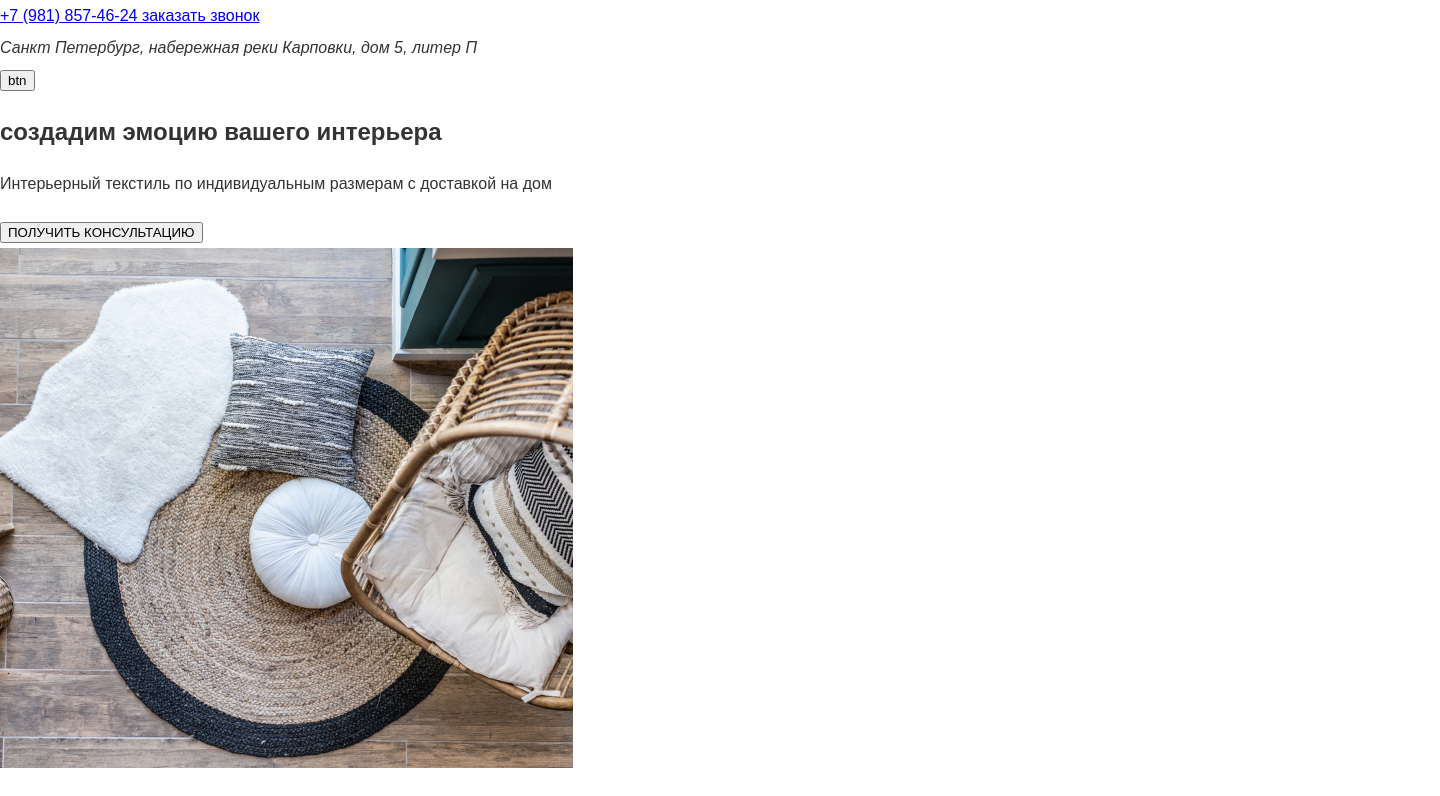
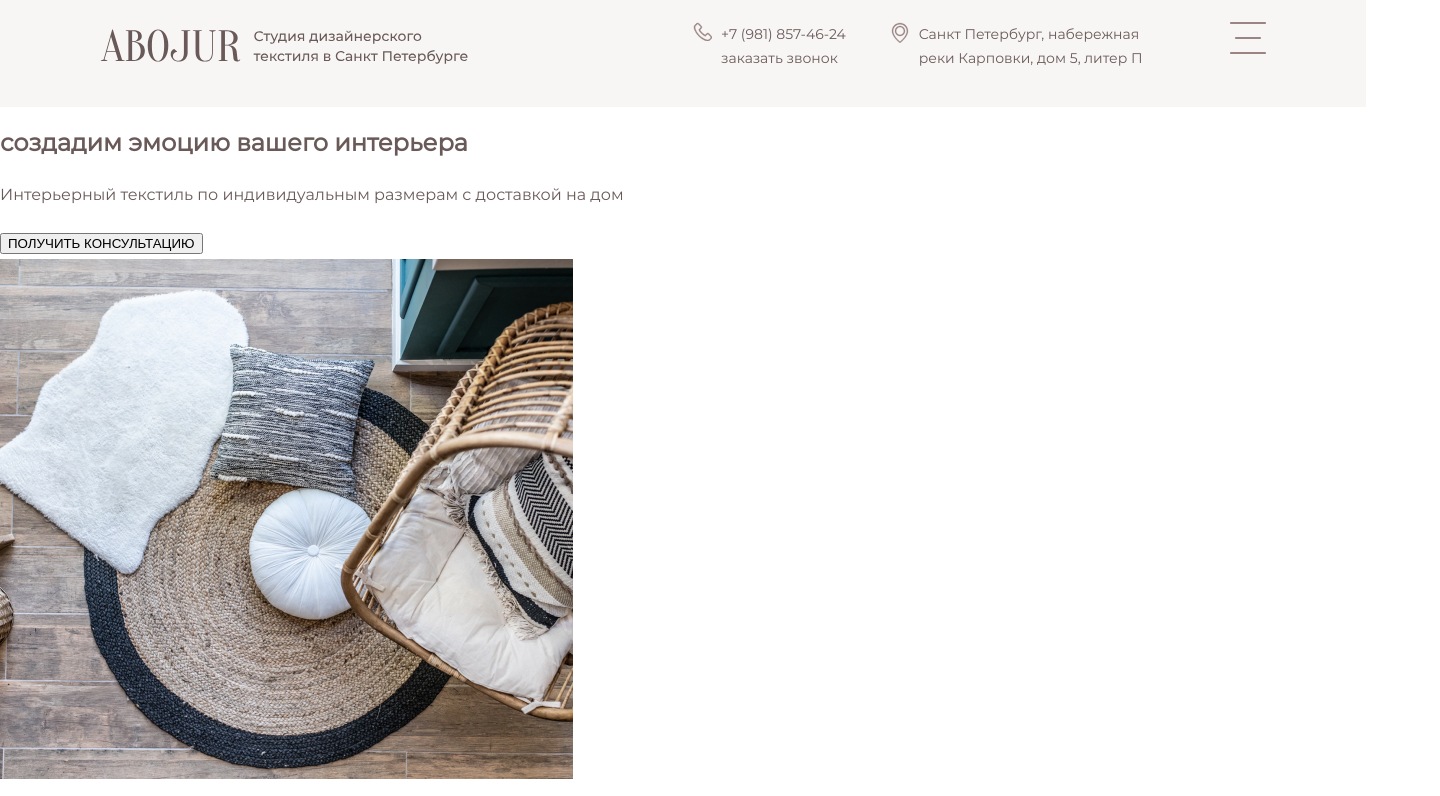
Before and after one commit to shurawi/Abojur, a website: page source/index.html in a window 1280 px wide. Shown: the top 796 px of the page, 1440 px wide, since content can reach past the window. Drawn offline with Linux system fonts and the light colour scheme.

Commit message:
adds styles for head.scss

```diff
--- a/source/index.html
+++ b/source/index.html
@@ -4,22 +4,32 @@
     <meta charset="utf-8">
     <meta name="viewport" content="width=device-width, initial-scale=1">
     <link href="css/style.min.css" rel="stylesheet">
+    <link href="fonts/Montserrat-Regular.woff" as="font" rel="preload">
+    <link href="fonts/Montserrat-Regular.woff2" as="font" rel="preload">
+    <link href="fonts/Montserrat-Medium.woff" as="font" rel="preload">
+    <link href="fonts/Montserrat-Medium.woff2" as="font" rel="preload">
+    <link href="fonts/OldStandardTT-Regular.woff" as="font" rel="preload">
+    <link href="fonts/OldStandardTT-Regular.woff2" as="font" rel="preload">
     <title>Abojur. Студия дизайнерского текстиля в Санкт Петербурге</title>
   </head>
-  <body>
-    <head class="head">
+  <body class="page">
+    <header class="head">
+      <div class="wrap">
         <nav class="head__nav">
-        <a class="head__logo" href="#"></a>
-        <a href="tel:+79818574624">+7 (981) 857-46-24 заказать звонок</a>
+          <a class="head__logo" href="#">
+            <img src="img/logo_icon.svg" width="375" height="52" alt="Логотип студии дизайнерского текстиля «Abojur»">
+          </a>
+          <a class="head__link" href="tel:+79818574624">+7 (981) 857-46-24 заказать звонок</a>
           <address class="head__address">
             Санкт Петербург, набережная реки Карповки, дом 5, литер П
           </address>
           <button class="head__btn" type="button" name="menu__btn">btn</button>
         </nav>
-    </head>
+      </div>
+    </header>
     <main>
       <h1 class="visually-hidden">Главная страница студии дизайнерского текстиля «Abojur»</h1>
-      <div class="promo">
+      <div class="promo wrap">
         <div class="promo__content">
           <h2 class="promo__title">создадим эмоцию вашего интерьера</h3>
           <p class="promo__text">Интерьерный текстиль по индивидуальным размерам с доставкой на дом</p>
--- /dev/null
+++ b/source/sass/head.scss
@@ -0,0 +1,77 @@
+.head {
+  grid-area: header;
+  background-color: #F8F6F5;
+}
+
+.head__nav {
+  margin: 0 100px;
+  padding: 22px 0;
+  display: grid;
+  grid-template-columns: repeat(12, 1fr);
+  gap: 20px;
+}
+
+.head__logo {
+  grid-column: 1 / 5;
+}
+
+.head__link {
+  position: relative;
+  padding-left: 28px;
+  grid-column: 7 / 9;
+  font-size: 14px;
+  line-height: 24px;
+  text-decoration: none;
+  color: #695A59;
+
+  &::before {
+    content: "";
+    position: absolute;
+    top: 0;
+    left: 0;
+    width: 19px;
+    height: 19px;
+    background: url("/img/phone_icon.svg") no-repeat;
+  }
+}
+
+.head__address {
+  position: relative;
+  padding-left: 28px;
+  grid-column: 9 / 12;
+  font-size: 14px;
+  line-height: 24px;
+  font-style: normal;
+  color: #695A59;
+
+  &::before {
+    position: absolute;
+    content: "";
+    top: 0;
+    left: 0;
+    width: 18px;
+    height: 21px;
+    background: url("/img/marker_icon.svg") no-repeat;
+  }
+}
+
+.head__btn {
+  position: relative;
+  width: 36px;
+  height: 32px;
+  margin: 0 0 0 auto;
+  font-size: 0;
+  background-color: #F8F6F5;
+  border: none;
+  cursor: pointer;
+
+  &::before {
+    content: "";
+    position: absolute;
+    top: 0;
+    left: 0;
+    width: 100%;
+    height: 100%;
+    background: url("/img/burger_icon.svg") no-repeat;
+  }
+}
--- a/source/sass/scaffolding.scss
+++ b/source/sass/scaffolding.scss
@@ -5,13 +5,25 @@
 body {
   margin: 0;
   padding: 0;
-  min-width: 1440px;
-  font-family: "Arial", sans-serif;
+  min-width: 1366px;
+  font-family: "Montserrat-Regular", "Arial", sans-serif;
   font-weight: 300;
   font-size: 16px;
   line-height: 32px;
-  color: #333333;
-  counter-reset: section-counter;
+  color: #695A59;
+}
+
+.page {
+  min-height: 100vh;
+  display: grid;
+  grid-template-rows:
+    auto
+    1fr
+    auto;
+  grid-template-areas:
+    "header"
+    "content"
+    "footer";
 }
 
 .visually-hidden {
@@ -23,3 +35,32 @@ body {
   clip: rect(1px, 1px, 1px, 1px);
   overflow: hidden;
 }
+
+.wrap {
+  width: 1366px;
+  margin: 0 auto;
+}
+
+@font-face {
+  font-family: "Montserrat-Regular";
+  font-weight: normal;
+  font-style: normal;
+  font-display: swap;
+  src: url("../fonts/Montserrat-Regular.woff2") format("woff2"), url("../fonts/Montserrat-Regular.woff.woff") format("woff");
+}
+
+@font-face {
+  font-family: "Montserrat-Medium";
+  font-weight: normal;
+  font-style: normal;
+  font-display: swap;
+  src: url("../fonts/Montserrat-Medium.woff2") format("woff2"), url("../fonts/Montserrat-Medium.woff") format("woff");
+}
+
+@font-face {
+  font-family: "OldStandardTT-Regular";
+  font-weight: normal;
+  font-style: normal;
+  font-display: swap;
+  src: url("../fonts/OldStandardTT-Regular.woff2") format("woff2"), url("../fonts/OldStandardTT-Regular.woff") format("woff");
+}
--- a/source/sass/style.scss
+++ b/source/sass/style.scss
@@ -1 +1,2 @@
 @import "scaffolding.scss";
+@import "head.scss"
```
Also changed, not shown: source/css/style.min.css, source/fonts/Montserrat-Medium.woff (added), source/fonts/Montserrat-Medium.woff2 (added), source/fonts/Montserrat-Regular.woff (added), source/fonts/Montserrat-Regular.woff2 (added), source/fonts/OldStandardTT-Regular.woff (added), source/fonts/OldStandardTT-Regular.woff2 (added), source/img/burger_icon.svg (added), source/img/logo_icon.svg (added), source/img/marker_icon.svg (added), source/img/phone_icon.svg (added), 1 other file. Lines whose indentation alone changed are shown as unchanged.
